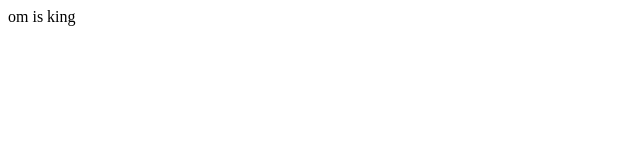
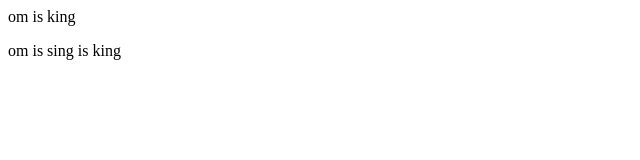
Before and after one commit to omzadafiya5124/personal, a plain HTML site: page Desktop/index.html in a window 1280 px wide. Shown: the whole page, without its empty margins (0-640 px from the left). Drawn offline with Linux system fonts and the light colour scheme.

Commit message:
Update index.html

```diff
--- a/Desktop/index.html
+++ b/Desktop/index.html
@@ -1 +1,2 @@
 <p>om is king</p>
+<p>om is sing is king</p>
```
